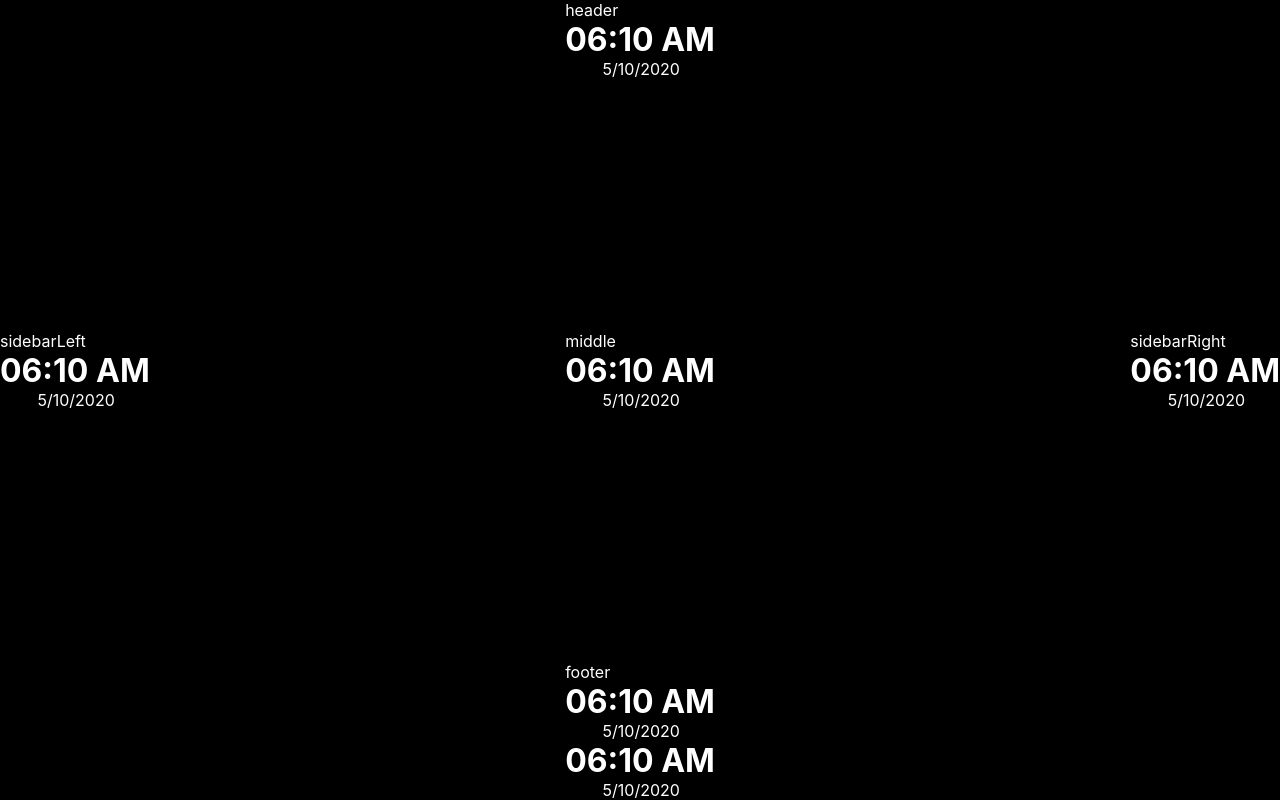
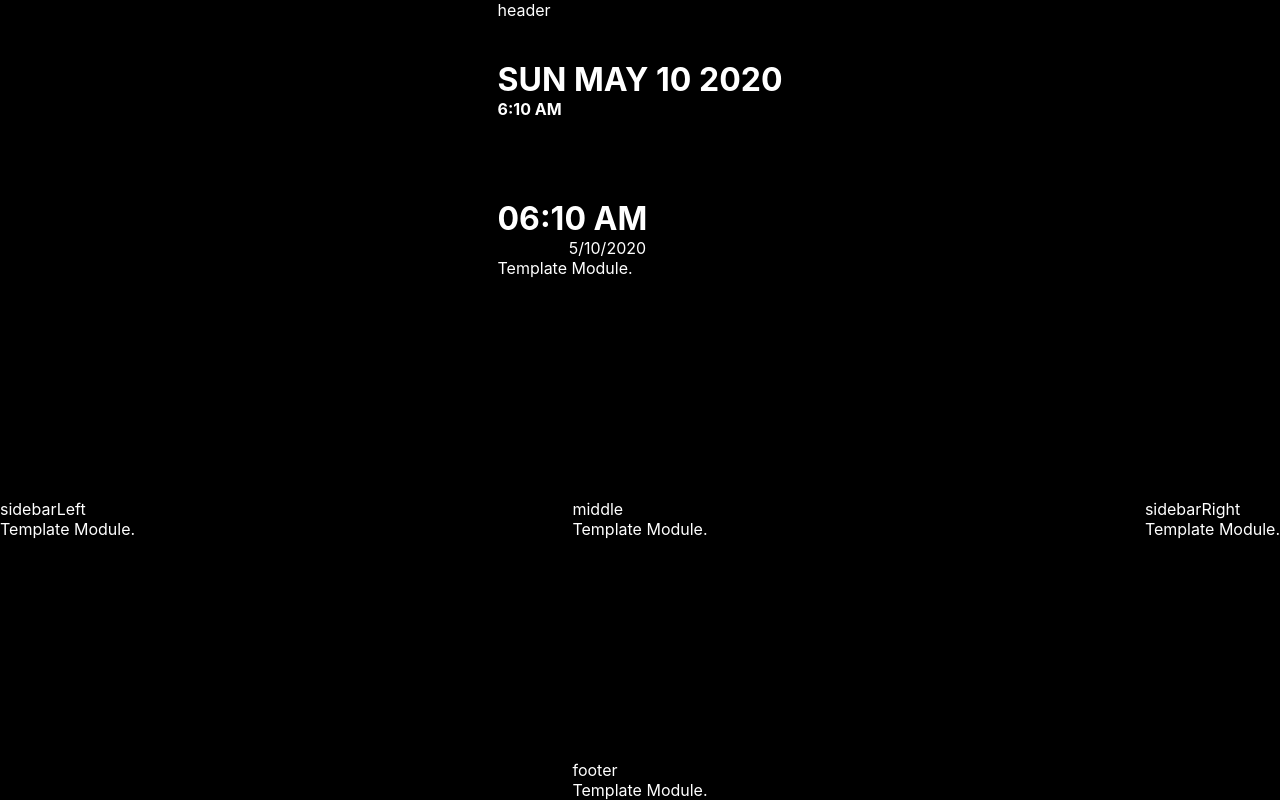
Before and after one commit to RogerTheRabbit/smart-mirror, a React (Create React App) app: page / in a window 1280 px wide. Built offline with nearby package versions, Linux system fonts and the light colour scheme.

Commit message:
Changed some code structure + added BasicTime Module

```diff
--- a/src/App.js
+++ b/src/App.js
@@ -1,31 +1,35 @@
 import React from 'react';
 import './templates/borderTemplate.css';
-import './modules/TemplateModule.js'
-import TimeModule from './modules/Time.js';
+import TemplateModule from './modules/Template/TemplateModule.js'
+import BasicTime from './modules/BasicTime/BasicTime.js';
+import TimeModule from './modules/Time/Time.js';
 
 function App() {
     return (
         <div className={"container"}>
             <div className={"sidebarLeft"}>
                 sidebarLeft
-                <TimeModule />
+                <TemplateModule />
             </div>
             <div className={"header"}>
-            header
-                <TimeModule />
+                header
+                <br/><br/><br/>
+                <BasicTime />
+                <br/><br/><br/><br/>
+                <TimeModule/>
+                <TemplateModule />
             </div>
             <div className={"middle"}>
                 middle
-                <TimeModule />
+                <TemplateModule />
             </div>
             <div className={"sidebarRight"}>
                 sidebarRight
-                <TimeModule />
+                <TemplateModule />
             </div>
             <div className={"footer"}>
                 footer
-                <TimeModule />
-                <TimeModule />
+                <TemplateModule />
             </div>
         </div>
     );
--- /dev/null
+++ b/src/modules/BasicTime/BasicTime.css
@@ -0,0 +1,14 @@
+
+#date {
+    margin: 0;
+}
+
+#time {
+    margin: 0;
+}
+
+.clock {
+    align-content: center;
+    display: flex;
+    flex-direction: column;
+}
--- /dev/null
+++ b/src/modules/BasicTime/BasicTime.js
@@ -0,0 +1,65 @@
+import React, {useEffect} from 'react'
+import PropTypes from 'prop-types';
+
+import './BasicTime.css'
+
+export default function BasicTime({showSeconds = false, use24hTime = false}) {
+
+    function pad(num, padWith, len) {
+        var str = num + '' // Convert number into string
+        while (str.length < len) {
+            str = padWith + str;
+        }
+        return str;
+    }
+
+    useEffect(() => {
+
+        function getFormattedDate() {
+            var date = new Date();
+            return date.toDateString().toUpperCase()
+        }
+
+        function getFormattedTime() {
+            var date = new Date();
+            var hours = pad(date.getHours(), '0', 2);
+            var minutes = pad(date.getMinutes(), '0', 2)
+            var seconds = (showSeconds ? ":" + pad(date.getSeconds(),'0', 2) : "");
+            var ampm = ""
+
+            if(!use24hTime) {
+                ampm = hours <= 12 ? " AM" :  " PM";
+                hours = hours % 12;
+            }
+
+            return hours + ":" + minutes + seconds + ampm
+        }
+
+        function updateClock() {
+            var date = document.getElementById('date')
+            date.innerText = getFormattedDate();
+            var time = document.getElementById('time')
+            time.innerText = getFormattedTime();
+        }
+
+        updateClock()
+        const interval = setInterval(() => {
+            updateClock()
+        }, 1000)
+        return () => {
+            clearInterval(interval)
+        };
+    }, [showSeconds, use24hTime])
+
+    return (
+        <div className='clock module'>
+            <h1 id='date'>...</h1>
+            <h4 id='time'>...</h4>
+        </div>
+    )
+}
+
+BasicTime.protoTypes = {
+    showSeconds: PropTypes.bool,
+    use24hTime: PropTypes.bool
+}
```
Also changed, not shown: src/modules/Template/TemplateModule.js (renamed from src/modules/TemplateModule.js), src/modules/Time/Time.css (renamed from src/modules/Time.css), src/modules/Time/Time.js (renamed from src/modules/Time.js).
